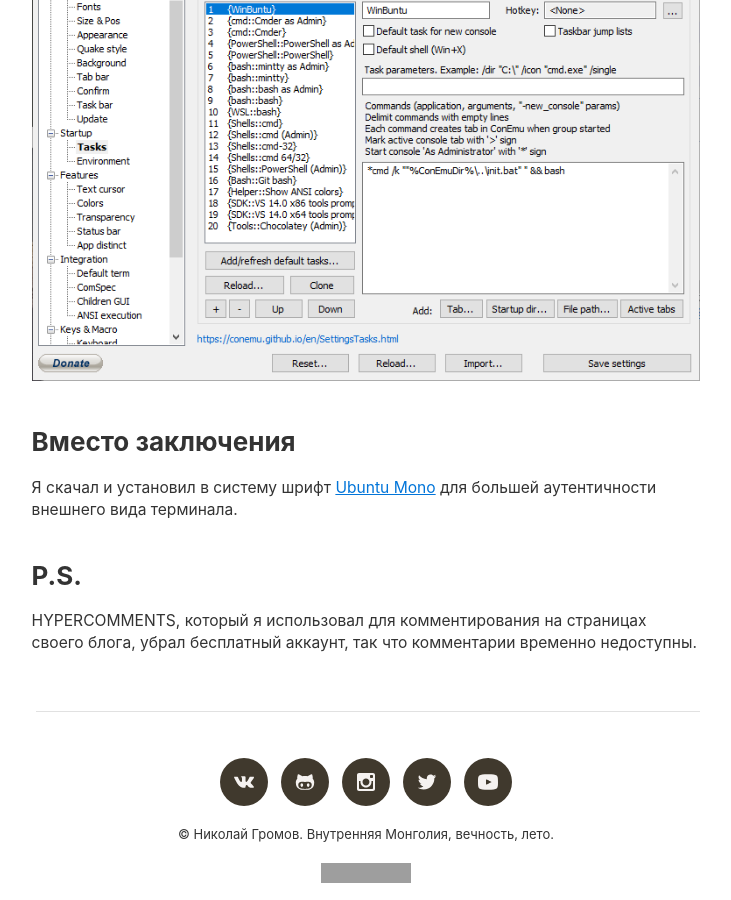
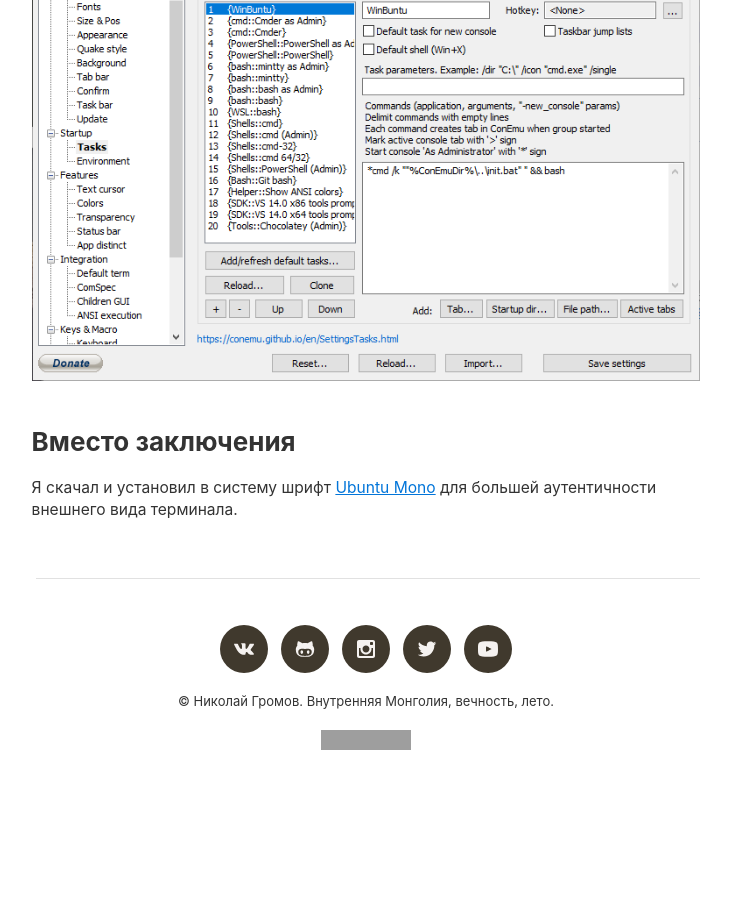
Before and after one commit to nicothin/nicothin.github.io, a Jekyll site: the page built from _posts/2018-07-19-windows-subsystem-for-linux.md, in a window 1280 px wide and 900 px high, scrolled down 7883 px. Shown: the whole window, without its empty margins (274-1005 px from the left). Built offline with Jekyll 4.4.1, drawn with Linux system fonts in a browser that asks for light colours; comment, search, counter and statistics services are not loaded; after the commit the page ends 8650 px from its top, so only the background shows below that; grey boxes are pictures that could not be loaded.

Commit message:
Впилил комменты

```diff
--- a/_layouts/post.html
+++ b/_layouts/post.html
@@ -68,7 +68,7 @@
       id: "{{page.slug}}",
       title: "{{ page.title | replace: '&nbsp;', ' ' }} ({{ page.date | date: date_format }})",
       owner: "nicothin",
-      repo: "nicothin.github.io",
+      repo: "nicothin.pro",
       oauth: {
         client_id: "ac202b5c0667df9efba1",
         client_secret: "867f6c4f01638b69e8f138893985ba28c5ba9b67",
--- a/_posts/2018-07-19-windows-subsystem-for-linux.md
+++ b/_posts/2018-07-19-windows-subsystem-for-linux.md
@@ -162,7 +162,3 @@
 ## Вместо заключения
 
 Я скачал и установил в систему шрифт [Ubuntu Mono](https://fonts.google.com/specimen/Ubuntu+Mono) для большей аутентичности внешнего вида терминала.
-
-## P.S.
-
-HYPERCOMMENTS, который я использовал для комментирования на страницах своего блога, убрал бесплатный аккаунт, так что комментарии временно недоступны.
```
